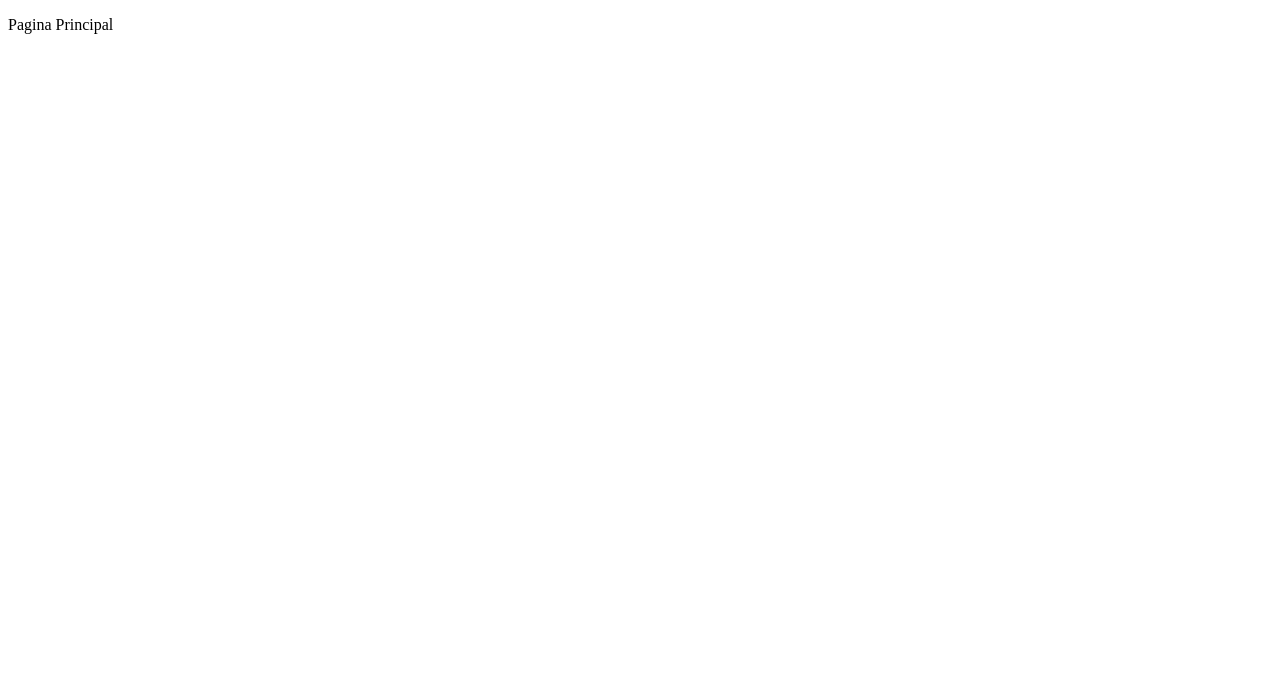
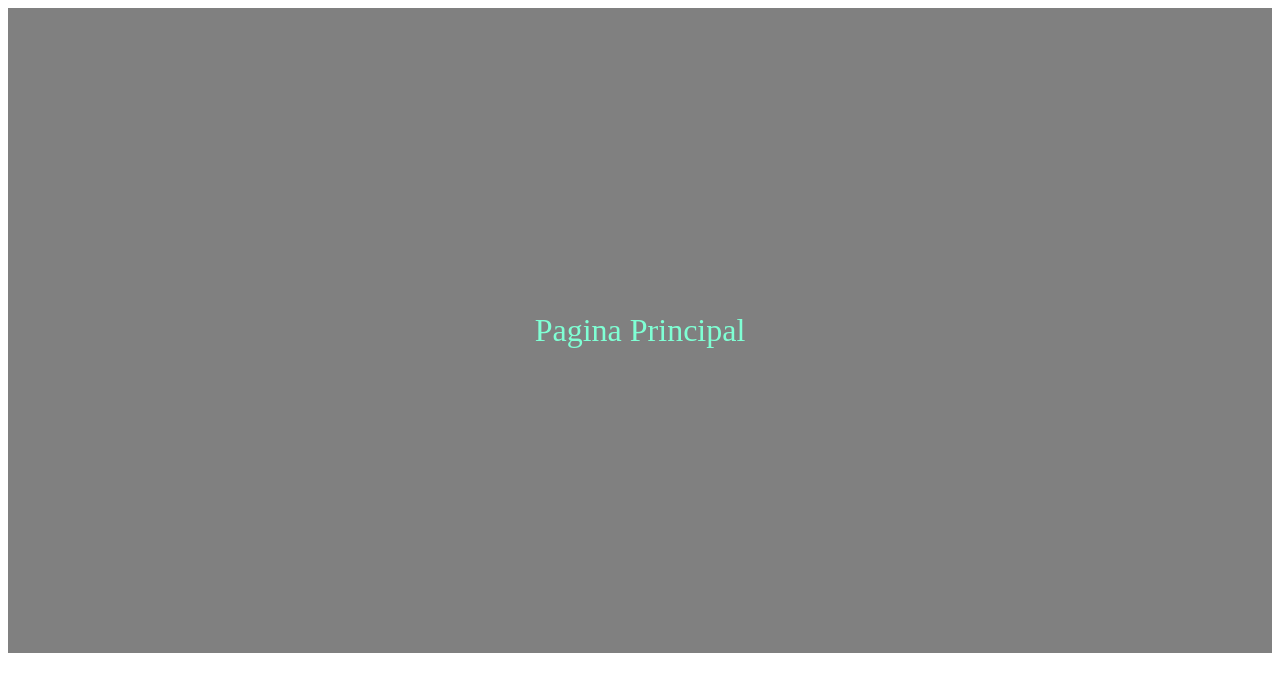
Before and after one commit to HuevosLargos/PixelArcade, a Nuxt app: page / in a window 1280 px wide. Shown: the top 692 px of the page. Built offline with nearby package versions, Linux system fonts and the light colour scheme.

Commit message:
Segundo commit

```diff
--- a/pages/index.vue
+++ b/pages/index.vue
@@ -1,8 +1,22 @@
 <template>
-  <p>
-    Pagina Principal
-  </p>
+  <div id="fondo">
+    <p id="texto">
+      Pagina Principal
+    </p>
+  </div>
 </template>
 <script>
 
 </script>
+<style>
+#texto {
+  color: aquamarine;
+}
+
+#fondo {
+  background-color: grey;
+  padding: 21.5%;
+  text-align: center;
+  font-size: 32px;
+}
+</style>
```
